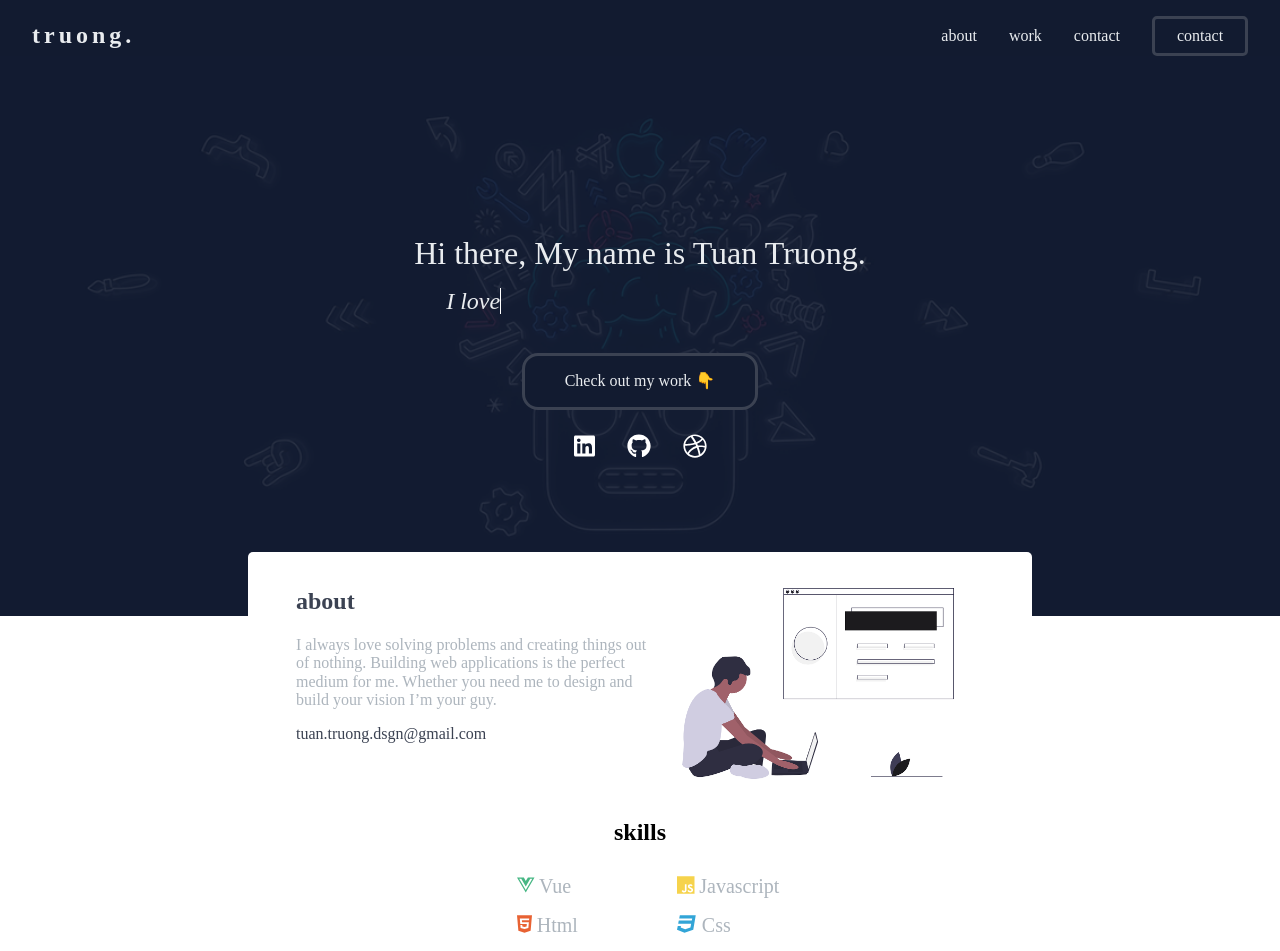
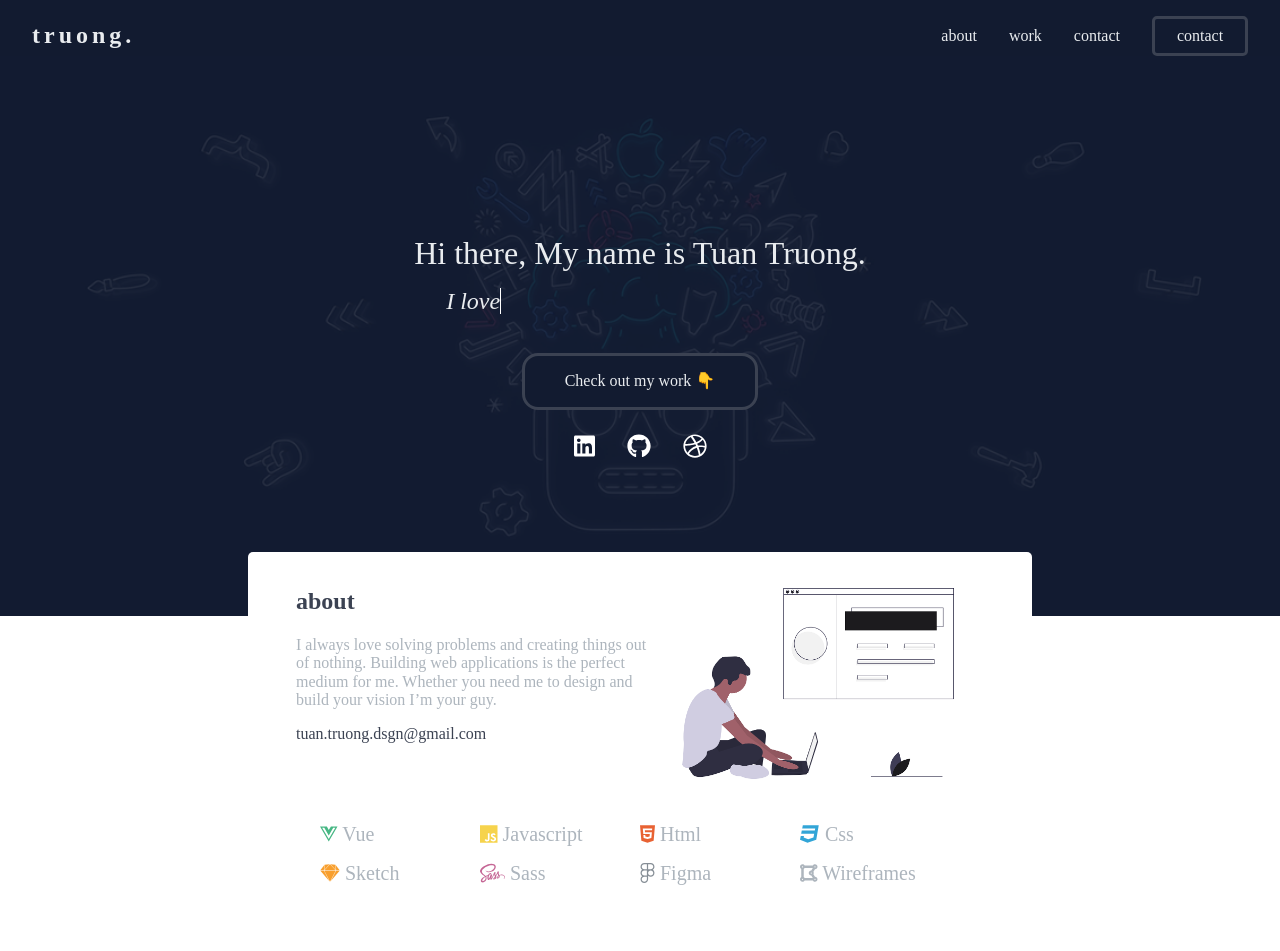
Before and after one commit to tuantruong625/portfolio, a Vue app: page / in a window 1280 px wide. Shown: the top 951 px of the page. After the commit the page ends 909 px from the top, so only its background shows below. Built offline with nearby package versions, Linux system fonts and the light colour scheme.

Commit message:
Refactor skills

```diff
--- a/src/components/skills/Skills.vue
+++ b/src/components/skills/Skills.vue
@@ -1,8 +1,5 @@
 <template>
   <div class="container">
-    <div class="skills__header">
-      <h2>skills</h2>
-    </div>
     <div class="skills">
       <div class="skills__icon">
         <font-awesome-icon class="skills__icon--vue" :icon="[ 'fab', 'vuejs' ]" />
--- a/src/components/skills/skills.scss
+++ b/src/components/skills/skills.scss
@@ -1,79 +1,58 @@
 .skills {
   display: grid;
-  // grid-template-areas:
-  // 'header header';
-  grid-template-columns: 10rem 10rem;
+  justify-content: center;
+  grid-template-columns: 10rem 10rem 10rem 10rem;
   padding: 1rem;
   padding-top: 0;
-  max-width: 20rem;
-  margin: auto;
-  justify-self: center;
+  margin-top: 6rem;
 
 
   &__icon {
     margin: 0.5rem 0;
     font-size: 1.25rem;
     color: #adb5bd;
-    padding-left: 1.8rem;
 
     &--vue {
-      margin-left: 0.5rem;
       color: #47b784;
     }
 
     &--sketch {
-      margin-left: 0.5rem;
       color: #f89f2e;
     }
 
     &--html {
-      margin-left: 0.5rem;
       color: #e86233;
     }
 
     &--sass {
-      margin-left: 0.5rem;
       color: #c56695;
     }
 
     &--css {
-      margin-left: 0.5rem;
       color: #32a5d7;
     }
 
     &--js {
-      margin-left: 0.5rem;
       color: #f6d34c;
     }
 
     &--figma {
-      margin-left: 0.5rem;
       color: #868e96;
     }
-
-
   }
 }
 
-.skills__header {
-  display: flex;
-  justify-content: center;
-  margin-top: 5rem;
-  padding: 0 1rem;
+
+@media(max-width: 700px) {
+  .skills {
+    grid-template-columns: 10rem 10rem 10rem;
+  }
+
 }
 
-// @media(max-width: 700px) {
-//     .skills {
-//       grid-template-areas:
-//     'image'
-//     'text';
-//     }
-// }
-
-// @media(max-width: 500px) {
-//   .skills {
-//     grid-template-areas:
-//   'image'
-//   'text';
-//   }
-// }
+@media(max-width: 500px) {
+  .skills {
+    margin-left: 2rem;
+    grid-template-columns: 10rem 10rem;
+  }
+}
```
